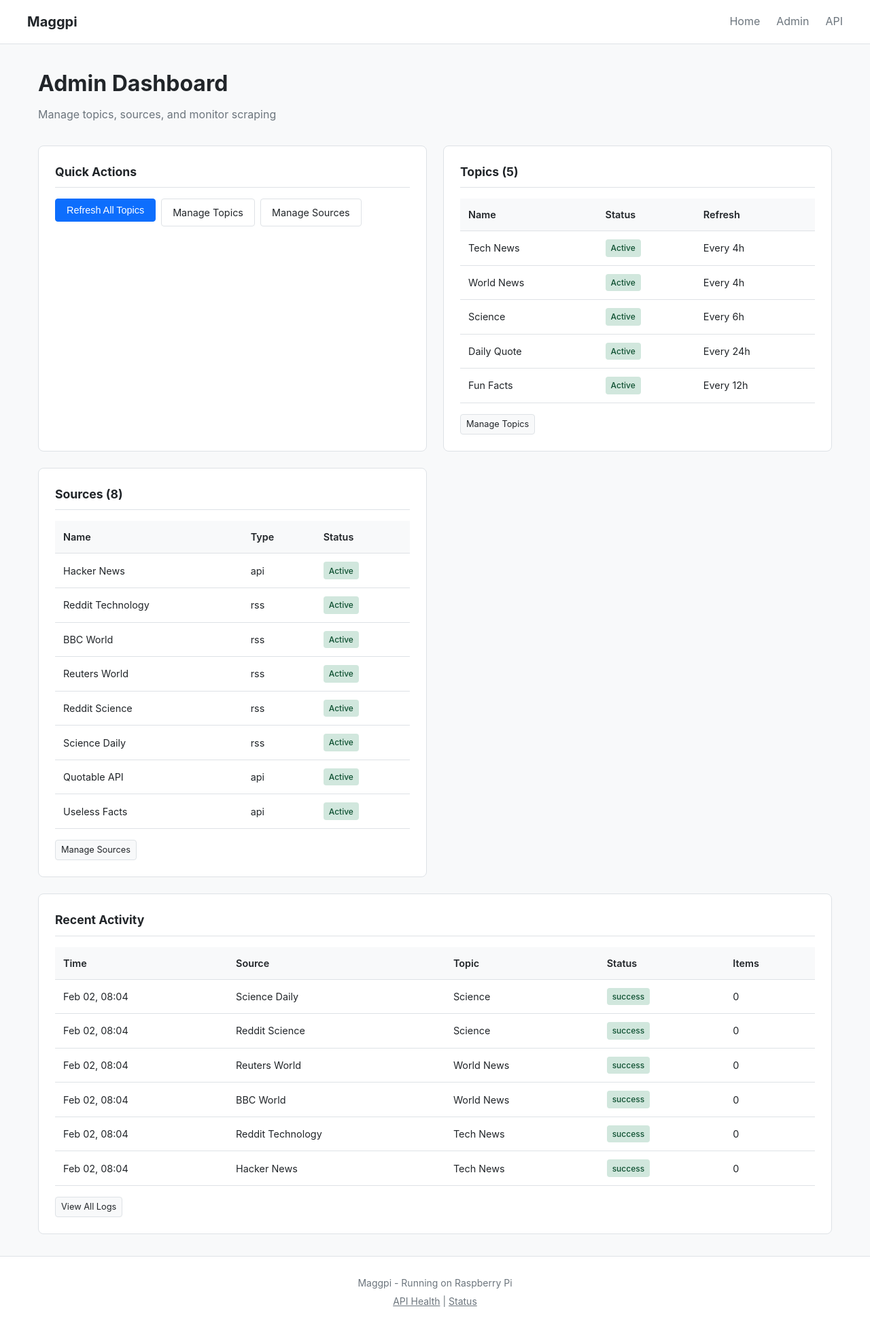
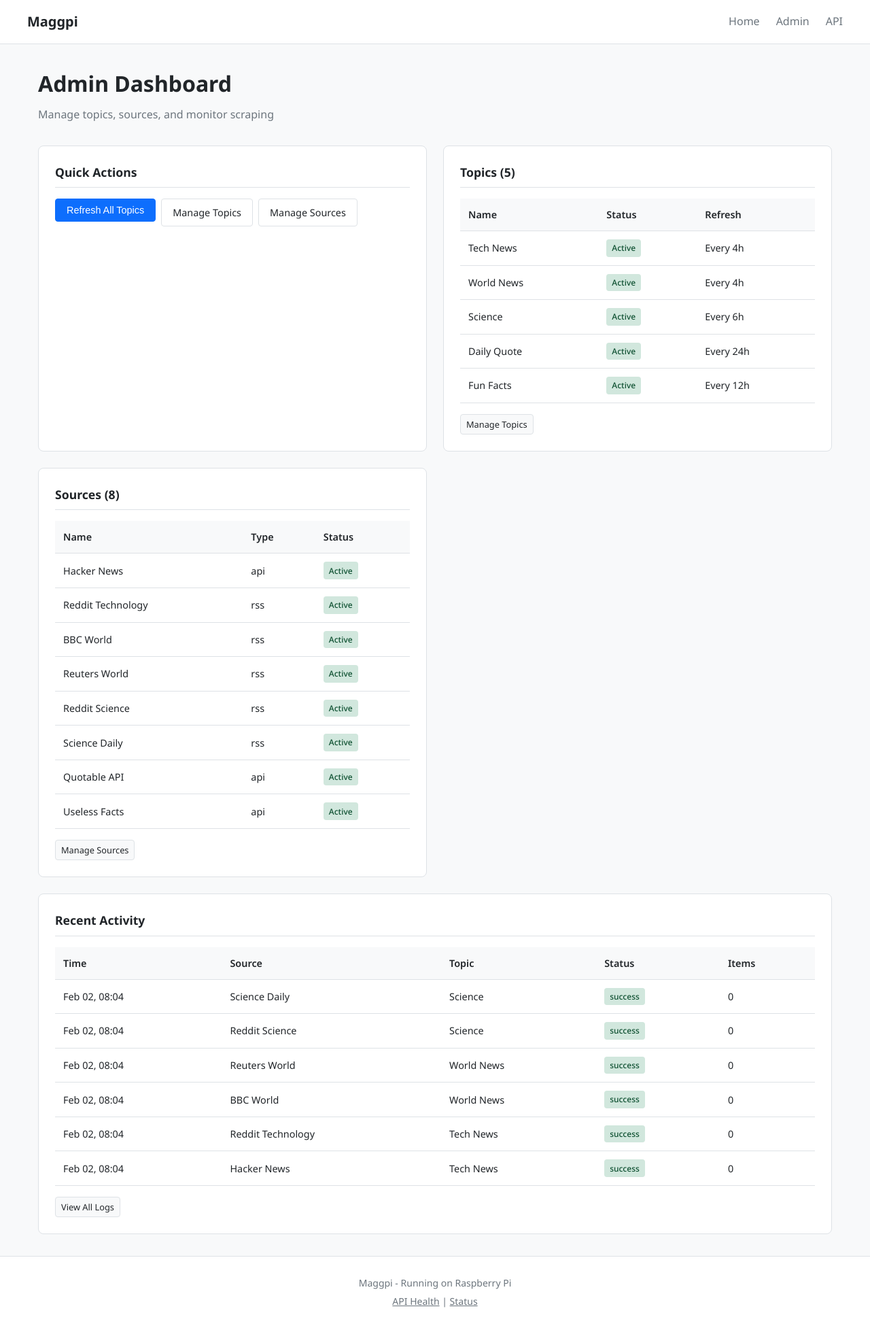
Before and after one commit to thinkscotty/maggpi, a Flask app: page /admin/ in a window 1280 px wide. Shown: the whole page at 68% size. Run offline with Flask 3, Linux system fonts and the light colour scheme; data comes from the database, SQL or seed files in the repository.

Commit message:
Use Noto Sans font from Google Fonts
- Add Google Fonts preconnect and stylesheet links
- Update CSS to use Noto Sans as primary font

Co-Authored-By: Claude Opus 4.5 <noreply@anthropic.com>

```diff
--- a/app/static/style.css
+++ b/app/static/style.css
@@ -19,7 +19,7 @@
 }
 
 body {
-    font-family: -apple-system, BlinkMacSystemFont, "Segoe UI", Roboto, "Helvetica Neue", Arial, sans-serif;
+    font-family: "Noto Sans", -apple-system, BlinkMacSystemFont, "Segoe UI", Roboto, "Helvetica Neue", Arial, sans-serif;
     background-color: var(--bg-color);
     color: var(--text-color);
     line-height: 1.6;
--- a/app/templates/base.html
+++ b/app/templates/base.html
@@ -4,6 +4,9 @@
     <meta charset="UTF-8">
     <meta name="viewport" content="width=device-width, initial-scale=1.0">
     <title>{% block title %}Maggpi{% endblock %}</title>
+    <link rel="preconnect" href="https://fonts.googleapis.com">
+    <link rel="preconnect" href="https://fonts.gstatic.com" crossorigin>
+    <link href="https://fonts.googleapis.com/css2?family=Noto+Sans:wght@400;500;600;700&display=swap" rel="stylesheet">
     <link rel="stylesheet" href="{{ url_for('static', filename='style.css') }}">
 </head>
 <body>
```
